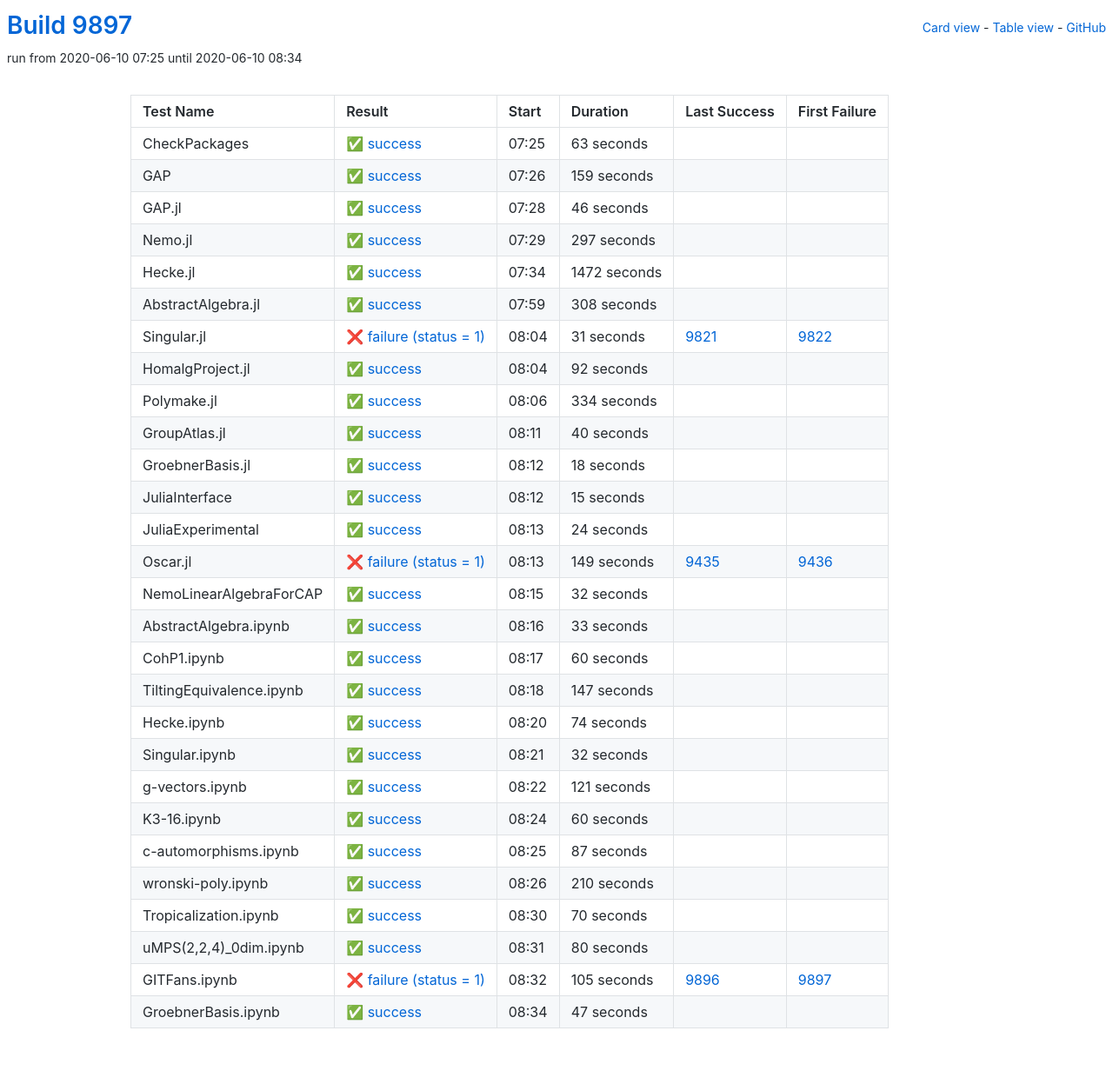
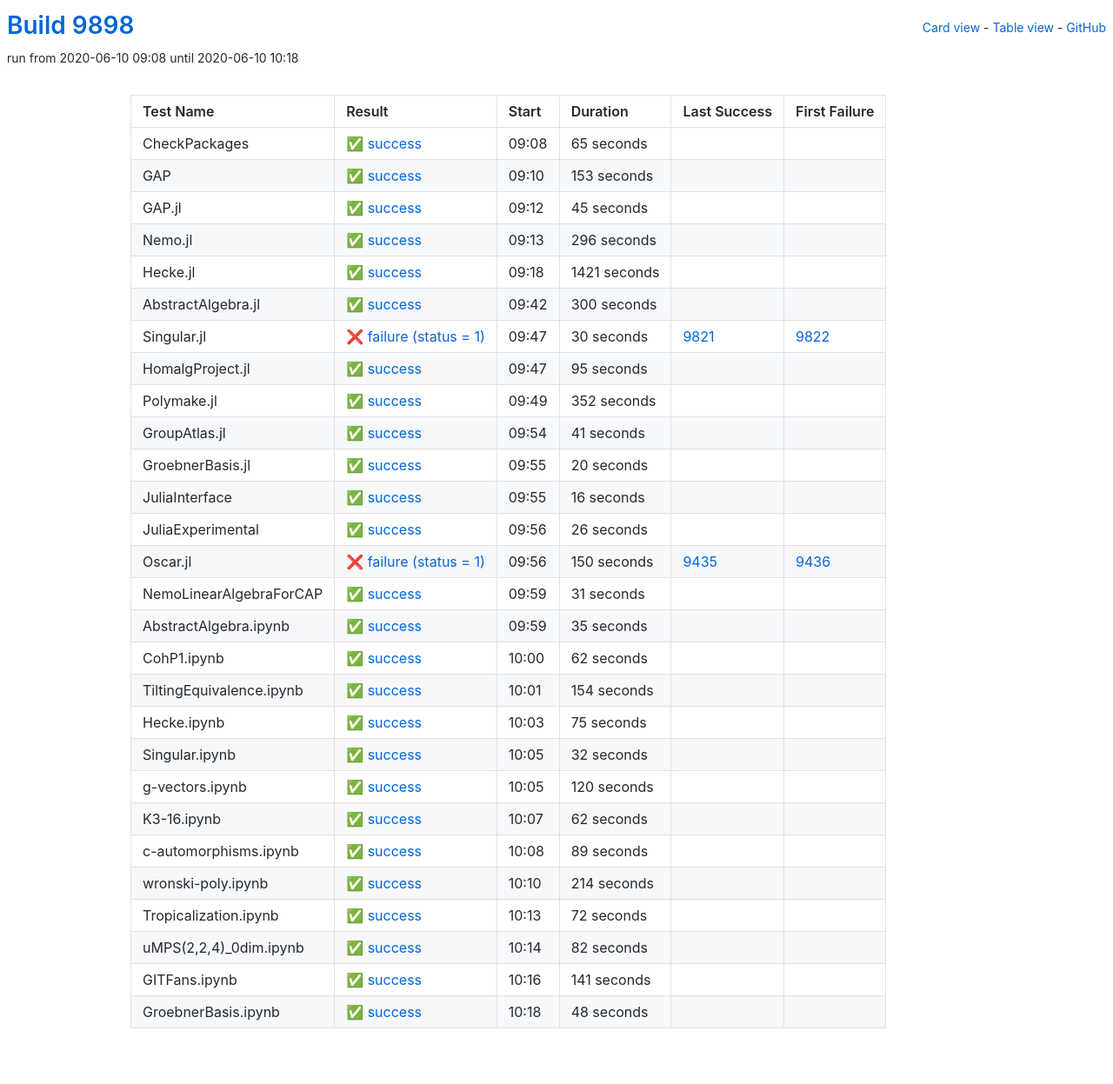
Before and after one commit to oscar-system/oscar-ci-status, a Jekyll site: the page built from table.html, in a window 1280 px wide. Shown: the whole page at 87% size. Built offline with Jekyll 4.4.1, drawn with Linux system fonts in a browser that asks for light colours.

Commit message:
Build #9898

```diff
--- a/_data/ci.yml
+++ b/_data/ci.yml
@@ -1,6 +1,6 @@
 ---
-build: 9897
-build_url: https://oscarci.mathematik.uni-kl.de/job/oscar/9897/
+build: 9898
+build_url: https://oscarci.mathematik.uni-kl.de/job/oscar/9898/
 job: oscar
 organization: oscar-system
 repo: oscar-ci-status
@@ -8,236 +8,236 @@
 tests:
 - name: CheckPackages
   id: checkpackages
-  log: https://oscarci.mathematik.uni-kl.de/job/oscar/9897/artifact/logs/build-9897/CheckPackages.log
-  start: 2020-06-10 07:25
+  log: https://oscarci.mathematik.uni-kl.de/job/oscar/9898/artifact/logs/build-9898/CheckPackages.log
+  start: 2020-06-10 09:08
   success: true
   exitcode: 0
   status: success
-  duration: 63
+  duration: 65
   last_success: false
   last_success_url:
   first_failure: false
   first_failure_url:
 - name: GAP
   id: gap
-  log: https://oscarci.mathematik.uni-kl.de/job/oscar/9897/artifact/logs/build-9897/GAP.log
-  start: 2020-06-10 07:26
+  log: https://oscarci.mathematik.uni-kl.de/job/oscar/9898/artifact/logs/build-9898/GAP.log
+  start: 2020-06-10 09:10
   success: true
   exitcode: 0
   status: success
-  duration: 159
+  duration: 153
   last_success: false
   last_success_url:
   first_failure: false
   first_failure_url:
 - name: GAP.jl
   id: gap-jl
-  log: https://oscarci.mathematik.uni-kl.de/job/oscar/9897/artifact/logs/build-9897/GAP.jl.log
-  start: 2020-06-10 07:28
+  log: https://oscarci.mathematik.uni-kl.de/job/oscar/9898/artifact/logs/build-9898/GAP.jl.log
+  start: 2020-06-10 09:12
   success: true
   exitcode: 0
   status: success
-  duration: 46
+  duration: 45
   last_success: false
   last_success_url:
   first_failure: false
   first_failure_url:
 - name: Nemo.jl
   id: nemo-jl
-  log: https://oscarci.mathematik.uni-kl.de/job/oscar/9897/artifact/logs/build-9897/Nemo.jl.log
-  start: 2020-06-10 07:29
+  log: https://oscarci.mathematik.uni-kl.de/job/oscar/9898/artifact/logs/build-9898/Nemo.jl.log
+  start: 2020-06-10 09:13
   success: true
   exitcode: 0
   status: success
-  duration: 297
+  duration: 296
   last_success: false
   last_success_url:
   first_failure: false
   first_failure_url:
 - name: Hecke.jl
   id: hecke-jl
-  log: https://oscarci.mathematik.uni-kl.de/job/oscar/9897/artifact/logs/build-9897/Hecke.jl.log
-  start: 2020-06-10 07:34
+  log: https://oscarci.mathematik.uni-kl.de/job/oscar/9898/artifact/logs/build-9898/Hecke.jl.log
+  start: 2020-06-10 09:18
   success: true
   exitcode: 0
   status: success
-  duration: 1472
+  duration: 1421
   last_success: false
   last_success_url:
   first_failure: false
   first_failure_url:
 - name: AbstractAlgebra.jl
   id: abstractalgebra-jl
-  log: https://oscarci.mathematik.uni-kl.de/job/oscar/9897/artifact/logs/build-9897/AbstractAlgebra.jl.log
-  start: 2020-06-10 07:59
+  log: https://oscarci.mathematik.uni-kl.de/job/oscar/9898/artifact/logs/build-9898/AbstractAlgebra.jl.log
+  start: 2020-06-10 09:42
   success: true
   exitcode: 0
   status: success
-  duration: 308
+  duration: 300
   last_success: false
   last_success_url:
   first_failure: false
   first_failure_url:
 - name: Singular.jl
   id: singular-jl
-  log: https://oscarci.mathematik.uni-kl.de/job/oscar/9897/artifact/logs/build-9897/Singular.jl.log
-  start: 2020-06-10 08:04
+  log: https://oscarci.mathematik.uni-kl.de/job/oscar/9898/artifact/logs/build-9898/Singular.jl.log
+  start: 2020-06-10 09:47
   success: false
   exitcode: 1
   status: failure
-  duration: 31
+  duration: 30
   last_success: 9821
   last_success_url: https://oscarci.mathematik.uni-kl.dejob/oscar/9821/
   first_failure: 9822
   first_failure_url: https://oscarci.mathematik.uni-kl.dejob/oscar/9822/
 - name: HomalgProject.jl
   id: homalgproject-jl
-  log: https://oscarci.mathematik.uni-kl.de/job/oscar/9897/artifact/logs/build-9897/HomalgProject.jl.log
-  start: 2020-06-10 08:04
+  log: https://oscarci.mathematik.uni-kl.de/job/oscar/9898/artifact/logs/build-9898/HomalgProject.jl.log
+  start: 2020-06-10 09:47
   success: true
   exitcode: 0
   status: success
-  duration: 92
+  duration: 95
   last_success: false
   last_success_url:
   first_failure: false
   first_failure_url:
 - name: Polymake.jl
   id: polymake-jl
-  log: https://oscarci.mathematik.uni-kl.de/job/oscar/9897/artifact/logs/build-9897/Polymake.jl.log
-  start: 2020-06-10 08:06
+  log: https://oscarci.mathematik.uni-kl.de/job/oscar/9898/artifact/logs/build-9898/Polymake.jl.log
+  start: 2020-06-10 09:49
   success: true
   exitcode: 0
   status: success
-  duration: 334
+  duration: 352
   last_success: false
   last_success_url:
   first_failure: false
   first_failure_url:
 - name: GroupAtlas.jl
   id: groupatlas-jl
-  log: https://oscarci.mathematik.uni-kl.de/job/oscar/9897/artifact/logs/build-9897/GroupAtlas.jl.log
-  start: 2020-06-10 08:11
+  log: https://oscarci.mathematik.uni-kl.de/job/oscar/9898/artifact/logs/build-9898/GroupAtlas.jl.log
+  start: 2020-06-10 09:54
   success: true
   exitcode: 0
   status: success
-  duration: 40
+  duration: 41
   last_success: false
   last_success_url:
   first_failure: false
   first_failure_url:
 - name: GroebnerBasis.jl
   id: groebnerbasis-jl
-  log: https://oscarci.mathematik.uni-kl.de/job/oscar/9897/artifact/logs/build-9897/GroebnerBasis.jl.log
-  start: 2020-06-10 08:12
+  log: https://oscarci.mathematik.uni-kl.de/job/oscar/9898/artifact/logs/build-9898/GroebnerBasis.jl.log
+  start: 2020-06-10 09:55
   success: true
   exitcode: 0
   status: success
-  duration: 18
+  duration: 20
   last_success: false
   last_success_url:
   first_failure: false
   first_failure_url:
 - name: JuliaInterface
   id: juliainterface
-  log: https://oscarci.mathematik.uni-kl.de/job/oscar/9897/artifact/logs/build-9897/JuliaInterface.log
-  start: 2020-06-10 08:12
+  log: https://oscarci.mathematik.uni-kl.de/job/oscar/9898/artifact/logs/build-9898/JuliaInterface.log
+  start: 2020-06-10 09:55
   success: true
   exitcode: 0
   status: success
-  duration: 15
+  duration: 16
   last_success: false
   last_success_url:
   first_failure: false
   first_failure_url:
 - name: JuliaExperimental
   id: juliaexperimental
-  log: https://oscarci.mathematik.uni-kl.de/job/oscar/9897/artifact/logs/build-9897/JuliaExperimental.log
-  start: 2020-06-10 08:13
+  log: https://oscarci.mathematik.uni-kl.de/job/oscar/9898/artifact/logs/build-9898/JuliaExperimental.log
+  start: 2020-06-10 09:56
   success: true
   exitcode: 0
   status: success
-  duration: 24
+  duration: 26
   last_success: false
   last_success_url:
   first_failure: false
   first_failure_url:
 - name: Oscar.jl
   id: oscar-jl
-  log: https://oscarci.mathematik.uni-kl.de/job/oscar/9897/artifact/logs/build-9897/Oscar.jl.log
-  start: 2020-06-10 08:13
+  log: https://oscarci.mathematik.uni-kl.de/job/oscar/9898/artifact/logs/build-9898/Oscar.jl.log
+  start: 2020-06-10 09:56
   success: false
   exitcode: 1
   status: failure
-  duration: 149
+  duration: 150
   last_success: 9435
   last_success_url: https://oscarci.mathematik.uni-kl.dejob/oscar/9435/
   first_failure: 9436
   first_failure_url: https://oscarci.mathematik.uni-kl.dejob/oscar/9436/
 - name: NemoLinearAlgebraForCAP
   id: nemolinearalgebraforcap
-  log: https://oscarci.mathematik.uni-kl.de/job/oscar/9897/artifact/logs/build-9897/NemoLinearAlgebraForCAP.log
-  start: 2020-06-10 08:15
+  log: https://oscarci.mathematik.uni-kl.de/job/oscar/9898/artifact/logs/build-9898/NemoLinearAlgebraForCAP.log
+  start: 2020-06-10 09:59
   success: true
   exitcode: 0
   status: success
-  duration: 32
+  duration: 31
   last_success: false
   last_success_url:
   first_failure: false
   first_failure_url:
 - name: AbstractAlgebra.ipynb
   id: abstractalgebra-ipynb
-  log: https://oscarci.mathematik.uni-kl.de/job/oscar/9897/artifact/logs/build-9897/AbstractAlgebra.ipynb.log
-  start: 2020-06-10 08:16
+  log: https://oscarci.mathematik.uni-kl.de/job/oscar/9898/artifact/logs/build-9898/AbstractAlgebra.ipynb.log
+  start: 2020-06-10 09:59
   success: true
   exitcode: 0
   status: success
-  duration: 33
+  duration: 35
   last_success: false
   last_success_url:
   first_failure: false
   first_failure_url:
 - name: CohP1.ipynb
   id: cohp1-ipynb
-  log: https://oscarci.mathematik.uni-kl.de/job/oscar/9897/artifact/logs/build-9897/CohP1.ipynb.log
-  start: 2020-06-10 08:17
+  log: https://oscarci.mathematik.uni-kl.de/job/oscar/9898/artifact/logs/build-9898/CohP1.ipynb.log
+  start: 2020-06-10 10:00
   success: true
   exitcode: 0
   status: success
-  duration: 60
+  duration: 62
   last_success: false
   last_success_url:
   first_failure: false
   first_failure_url:
 - name: TiltingEquivalence.ipynb
   id: tiltingequivalence-ipynb
-  log: https://oscarci.mathematik.uni-kl.de/job/oscar/9897/artifact/logs/build-9897/TiltingEquivalence.ipynb.log
-  start: 2020-06-10 08:18
+  log: https://oscarci.mathematik.uni-kl.de/job/oscar/9898/artifact/logs/build-9898/TiltingEquivalence.ipynb.log
+  start: 2020-06-10 10:01
   success: true
   exitcode: 0
   status: success
-  duration: 147
+  duration: 154
   last_success: false
   last_success_url:
   first_failure: false
   first_failure_url:
 - name: Hecke.ipynb
   id: hecke-ipynb
-  log: https://oscarci.mathematik.uni-kl.de/job/oscar/9897/artifact/logs/build-9897/Hecke.ipynb.log
-  start: 2020-06-10 08:20
+  log: https://oscarci.mathematik.uni-kl.de/job/oscar/9898/artifact/logs/build-9898/Hecke.ipynb.log
+  start: 2020-06-10 10:03
   success: true
   exitcode: 0
   status: success
-  duration: 74
+  duration: 75
   last_success: false
   last_success_url:
   first_failure: false
   first_failure_url:
 - name: Singular.ipynb
   id: singular-ipynb
-  log: https://oscarci.mathematik.uni-kl.de/job/oscar/9897/artifact/logs/build-9897/Singular.ipynb.log
-  start: 2020-06-10 08:21
+  log: https://oscarci.mathematik.uni-kl.de/job/oscar/9898/artifact/logs/build-9898/Singular.ipynb.log
+  start: 2020-06-10 10:05
   success: true
   exitcode: 0
   status: success
@@ -248,97 +248,97 @@
   first_failure_url:
 - name: g-vectors.ipynb
   id: g-vectors-ipynb
-  log: https://oscarci.mathematik.uni-kl.de/job/oscar/9897/artifact/logs/build-9897/g-vectors.ipynb.log
-  start: 2020-06-10 08:22
+  log: https://oscarci.mathematik.uni-kl.de/job/oscar/9898/artifact/logs/build-9898/g-vectors.ipynb.log
+  start: 2020-06-10 10:05
   success: true
   exitcode: 0
   status: success
-  duration: 121
+  duration: 120
   last_success: false
   last_success_url:
   first_failure: false
   first_failure_url:
 - name: K3-16.ipynb
   id: k3-16-ipynb
-  log: https://oscarci.mathematik.uni-kl.de/job/oscar/9897/artifact/logs/build-9897/K3-16.ipynb.log
-  start: 2020-06-10 08:24
+  log: https://oscarci.mathematik.uni-kl.de/job/oscar/9898/artifact/logs/build-9898/K3-16.ipynb.log
+  start: 2020-06-10 10:07
   success: true
   exitcode: 0
   status: success
-  duration: 60
+  duration: 62
   last_success: false
   last_success_url:
   first_failure: false
   first_failure_url:
 - name: c-automorphisms.ipynb
   id: c-automorphisms-ipynb
-  log: https://oscarci.mathematik.uni-kl.de/job/oscar/9897/artifact/logs/build-9897/c-automorphisms.ipynb.log
-  start: 2020-06-10 08:25
+  log: https://oscarci.mathematik.uni-kl.de/job/oscar/9898/artifact/logs/build-9898/c-automorphisms.ipynb.log
+  start: 2020-06-10 10:08
   success: true
   exitcode: 0
   status: success
-  duration: 87
+  duration: 89
   last_success: false
   last_success_url:
   first_failure: false
   first_failure_url:
 - name: wronski-poly.ipynb
   id: wronski-poly-ipynb
-  log: https://oscarci.mathematik.uni-kl.de/job/oscar/9897/artifact/logs/build-9897/wronski-poly.ipynb.log
-  start: 2020-06-10 08:26
+  log: https://oscarci.mathematik.uni-kl.de/job/oscar/9898/artifact/logs/build-9898/wronski-poly.ipynb.log
+  start: 2020-06-10 10:10
   success: true
   exitcode: 0
   status: success
-  duration: 210
+  duration: 214
   last_success: false
   last_success_url:
   first_failure: false
   first_failure_url:
 - name: Tropicalization.ipynb
   id: tropicalization-ipynb
-  log: https://oscarci.mathematik.uni-kl.de/job/oscar/9897/artifact/logs/build-9897/Tropicalization.ipynb.log
-  start: 2020-06-10 08:30
+  log: https://oscarci.mathematik.uni-kl.de/job/oscar/9898/artifact/logs/build-9898/Tropicalization.ipynb.log
+  start: 2020-06-10 10:13
   success: true
   exitcode: 0
   status: success
-  duration: 70
+  duration: 72
   last_success: false
   last_success_url:
   first_failure: false
   first_failure_url:
 - name: uMPS(2,2,4)_0dim.ipynb
   id: umps-2-2-4-0dim-ipynb
-  log: https://oscarci.mathematik.uni-kl.de/job/oscar/9897/artifact/logs/build-9897/uMPS-2-2-4-_0dim.ipynb.log
-  start: 2020-06-10 08:31
+  log: https://oscarci.mathematik.uni-kl.de/job/oscar/9898/artifact/logs/build-9898/uMPS-2-2-4-_0dim.ipynb.log
+  start: 2020-06-10 10:14
   success: true
   exitcode: 0
   status: success
-  duration: 80
+  duration: 82
   last_success: false
   last_success_url:
   first_failure: false
   first_failure_url:
 - name: GITFans.ipynb
   id: gitfans-ipynb
-  log: https://oscarci.mathematik.uni-kl.de/job/oscar/9897/artifact/logs/build-9897/GITFans.ipynb.log
-  start: 2020-06-10 08:32
-  success: false
-  exitcode: 1
-  status: failure
-  duration: 105
-  last_success: 9896
-  last_success_url: https://oscarci.mathematik.uni-kl.dejob/oscar/9896/
-  first_failure: 9897
-  first_failure_url: https://oscarci.mathematik.uni-kl.dejob/oscar/9897/
-- name: GroebnerBasis.ipynb
-  id: groebnerbasis-ipynb
-  log: https://oscarci.mathematik.uni-kl.de/job/oscar/9897/artifact/logs/build-9897/GroebnerBasis.ipynb.log
-  start: 2020-06-10 08:34
+  log: https://oscarci.mathematik.uni-kl.de/job/oscar/9898/artifact/logs/build-9898/GITFans.ipynb.log
+  start: 2020-06-10 10:16
   success: true
   exitcode: 0
   status: success
-  duration: 47
+  duration: 141
   last_success: false
   last_success_url:
   first_failure: false
   first_failure_url:
+- name: GroebnerBasis.ipynb
+  id: groebnerbasis-ipynb
+  log: https://oscarci.mathematik.uni-kl.de/job/oscar/9898/artifact/logs/build-9898/GroebnerBasis.ipynb.log
+  start: 2020-06-10 10:18
+  success: true
+  exitcode: 0
+  status: success
+  duration: 48
+  last_success: false
+  last_success_url:
+  first_failure: false
+  first_failure_url:
```
Also changed, not shown: README.md.
